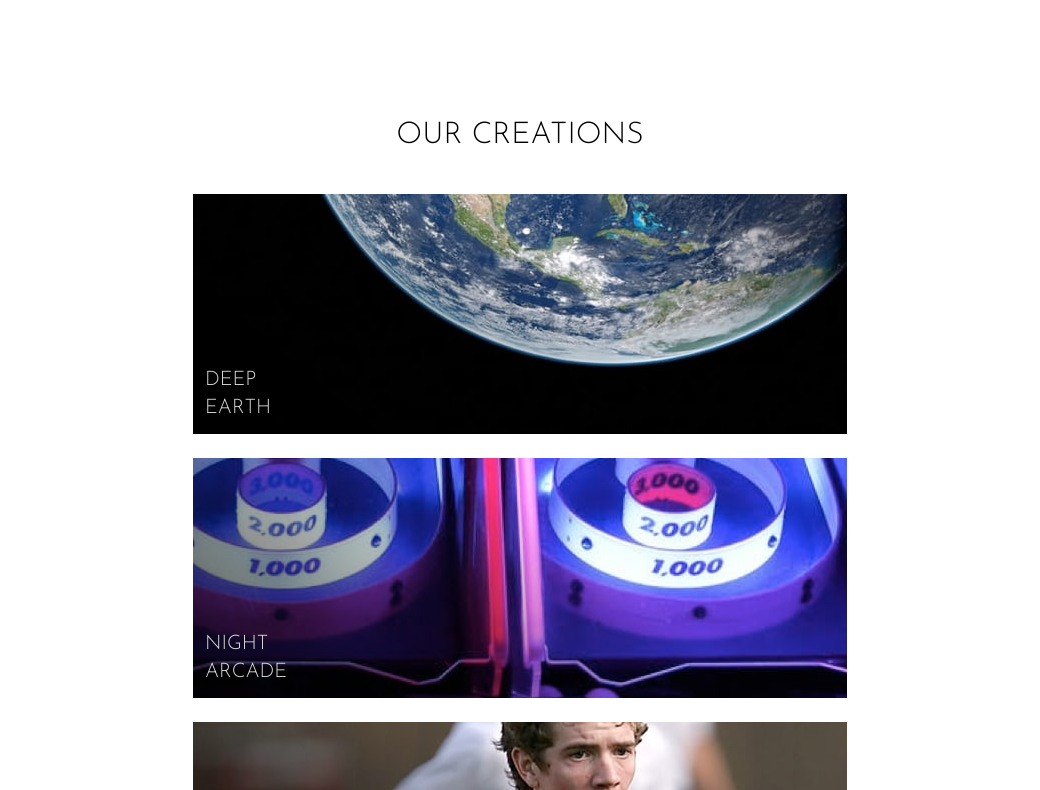
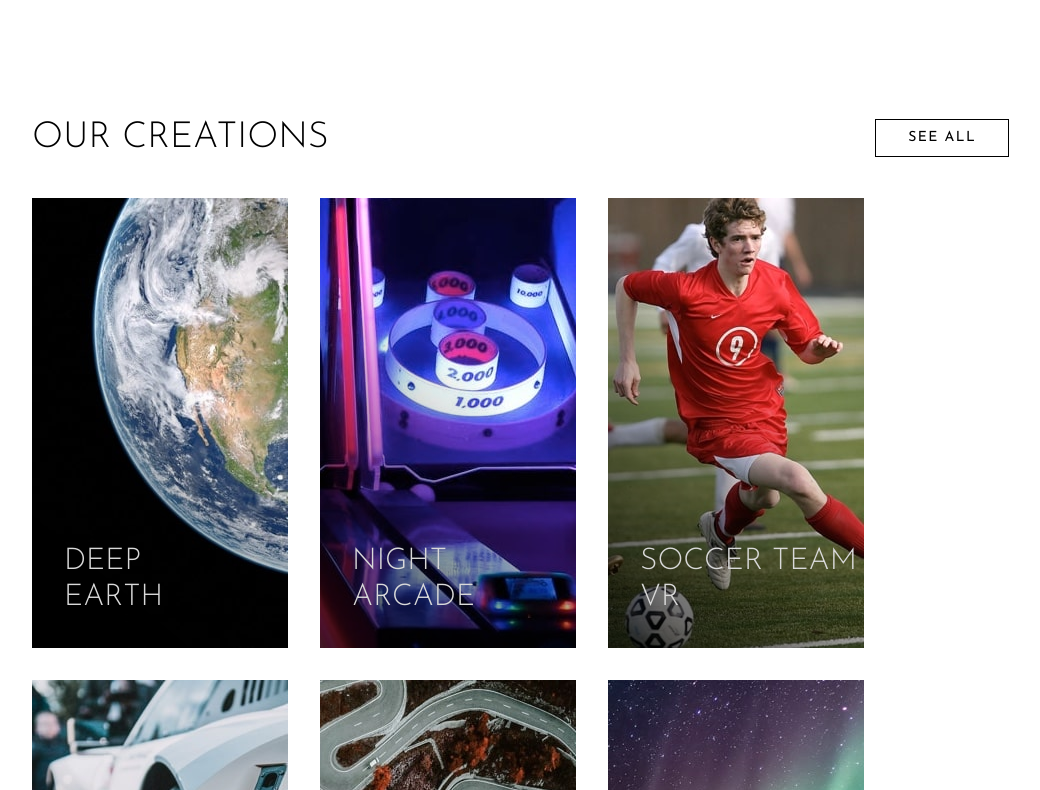
Before and after one commit to Kanchana-Kaushal/loopstudios-landing-page, a React (Vite) app: page / in a window 1280 px wide. Shown: the part 1470-2260 px from the top of the page, without its empty margins (120-1160 px from the left). Built offline with nearby package versions, Linux system fonts and the light colour scheme.

Commit message:
made creations section responsive

```diff
--- a/src/components/Creations.jsx
+++ b/src/components/Creations.jsx
@@ -9,20 +9,23 @@ function Creations() {
     const half2 = words.slice(half).join(" ");
 
     return (
-      <div className="bg-Black relative mx-auto w-fit" key={article.title}>
+      <div
+        className="bg-Black hover:bg-White group relative mx-auto cursor-pointer md:mx-0"
+        key={article.title}
+      >
         <img
           src={article.imgMobile}
           alt={`article.title image`}
-          className="mask-linear-220 mask-linear-from-40% mask-linear-to-120%"
+          className="mask-linear-220 mask-linear-from-40% mask-linear-to-120% md:hidden"
         />
 
         <img
           src={article.imgDesktop}
           alt={`article.title image`}
-          className="hidden mask-linear-220 mask-linear-from-40% mask-linear-to-120%"
+          className="hidden mask-linear-220 mask-linear-from-40% mask-linear-to-120% transition-opacity duration-200 ease-in-out hover:opacity-30 md:flex"
         />
 
-        <h3 className="text-Grey-200 absolute bottom-3 left-3 text-xl font-light uppercase">
+        <h3 className="text-Grey-200 absolute bottom-3 left-3 text-xl font-light uppercase transition-colors duration-200 ease-in-out group-hover:text-black md:bottom-8 md:left-8 md:text-3xl">
           {half1} <br /> {half2}
         </h3>
       </div>
@@ -30,15 +33,20 @@ function Creations() {
   });
 
   return (
-    <section className="px-6">
-      <div className="mb-10 flex items-center justify-center">
-        <h2 className="text-3xl font-light uppercase">Our creations</h2>
-        <button className="hidden">See all</button>
+    <section className="mx-auto px-6 md:max-w-8/10">
+      <div className="mb-10 flex items-center justify-center md:justify-between">
+        <h2 className="text-3xl font-light uppercase md:text-4xl">
+          Our creations
+        </h2>
+        <button className="hover:bg-Black hidden items-center px-8 py-2 text-sm tracking-widest uppercase ring-1 transition-colors duration-75 ease-in hover:text-white md:flex">
+          see all
+        </button>
       </div>
-      <div className="space-y-6">{creations}</div>
+
+      <div className="flex flex-wrap items-start gap-8">{creations}</div>
 
       <div className="mt-8 flex justify-center">
-        <button className="flex items-center px-4 py-2 text-sm tracking-widest uppercase ring-1">
+        <button className="flex items-center px-4 py-2 text-sm tracking-widest uppercase ring-1 md:hidden">
           see more
         </button>
       </div>
```
